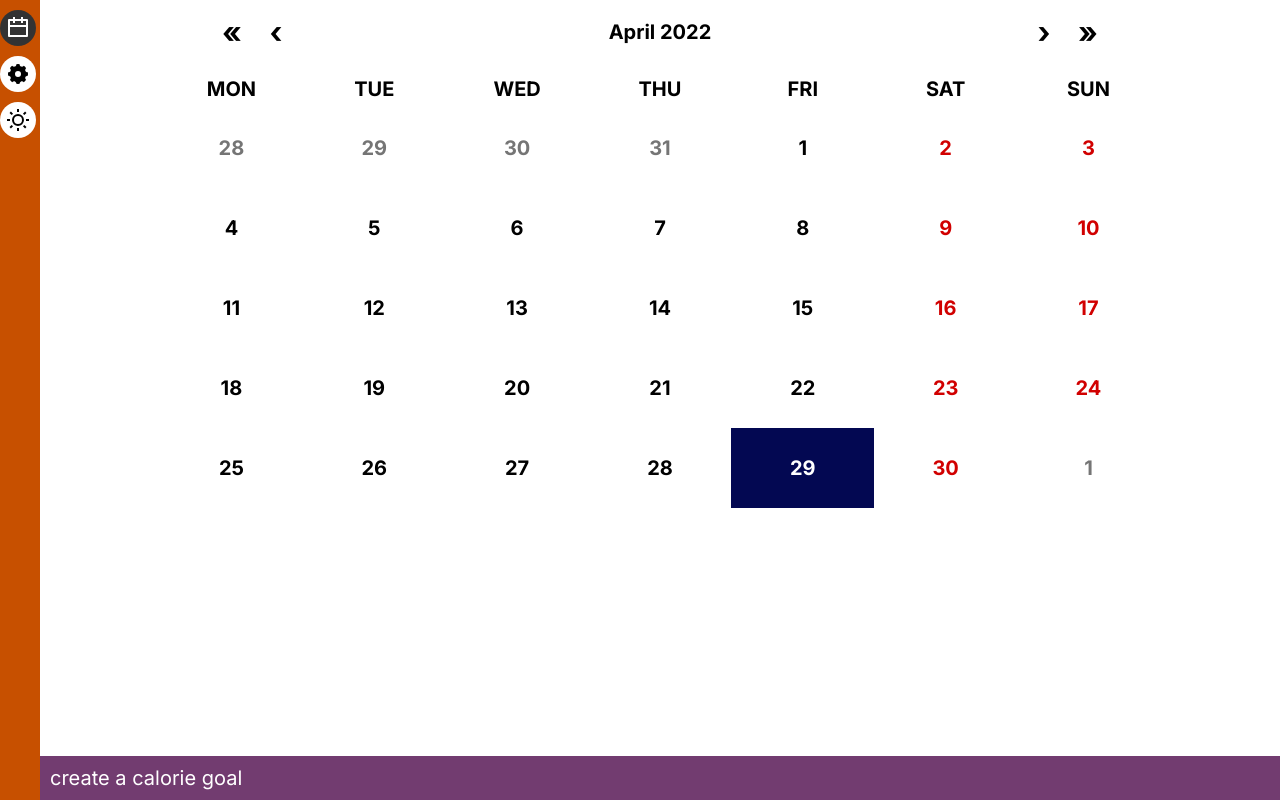
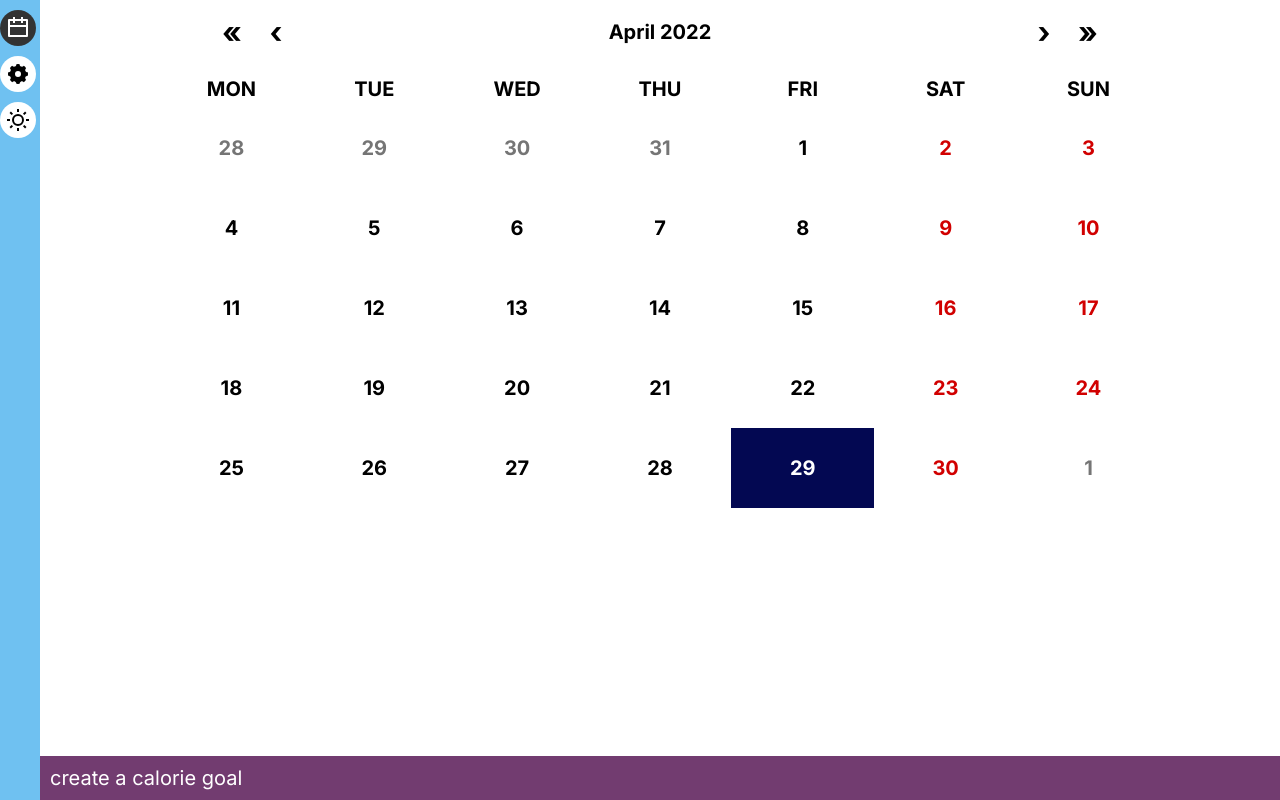
Before and after one commit to colorlessenergy/calorie-tracker, a Next.js app: page / in a window 1280 px wide. Built offline with nearby package versions, Linux system fonts and the light colour scheme.

Commit message:
change background color of nav from #c75000 to #6fc1f1

```diff
--- a/styles/module.scss
+++ b/styles/module.scss
@@ -242,7 +242,8 @@ body.modal-is-open {
     left: 0;
     height: 100%;
     width: 40px;
-    background-color: #c75000;
+
+    background-color: #6fc1f1;
 }
 
 .banner {
```
